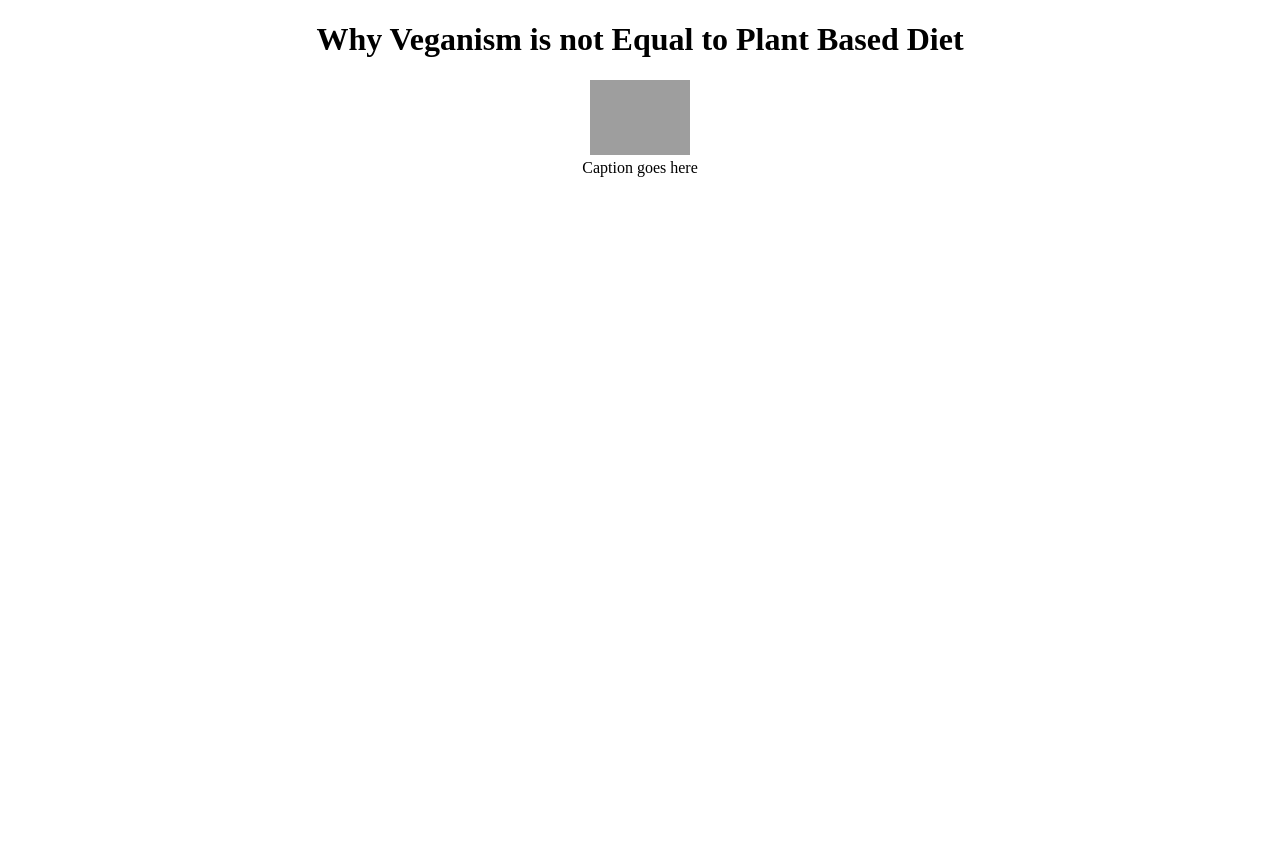
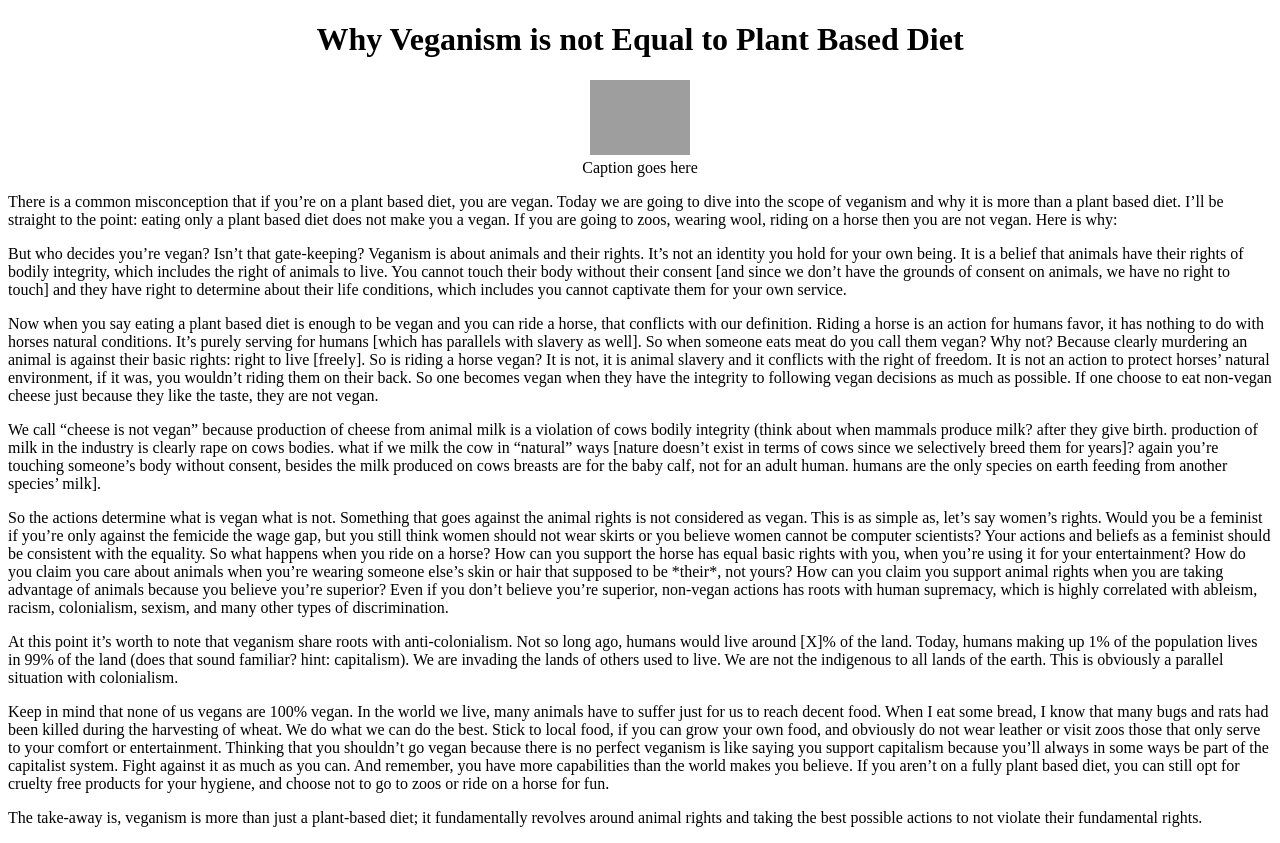
Before and after one commit to bartuakyurek/my-blog, a plain HTML site: page posts/vegan-is-more-than-you-think.html in a window 1280 px wide. Before the commit the page ends 800 px from the top, so only its background shows below. Drawn offline with Linux system fonts and the light colour scheme; grey boxes are pictures that could not be loaded.

Commit message:
Add contents in a post
Add text content to the body of the blog post. Note that this
process should be made easier than manually entering them for each page.
For now, this first blog post is used to experiment with content and
style.

```diff
--- a/posts/vegan-is-more-than-you-think.html
+++ b/posts/vegan-is-more-than-you-think.html
@@ -8,9 +8,10 @@
   </head>
 
   <body>
+
+      <header>
         <center>
           <h1>Why Veganism is not Equal to Plant Based Diet</h1>
-
           <figure>
             <img src="https://images.unsplash.com/photo-1630192207555-ccefb628b2a7?q=80&w=2787&auto=format&fit=crop&ixlib=rb-4.0.3&ixid=M3wxMjA3fDB8MHxwaG90by1wYWdlfHx8fGVufDB8fHx8fA%3D%3D"
             alt="A woman sitting with a banner that says animal liberation"
@@ -18,6 +19,34 @@
             <figcaption>Caption goes here</figcaption>
           </figure>
         </center>
+      </header>
+
+      <p>
+        There is a common misconception that if you’re on a plant based diet, you are vegan. Today we are going to dive into the scope of veganism and why it is more than a plant based diet. I’ll be straight to the point: eating only a plant based diet does not make you a vegan. If you are going to zoos, wearing wool, riding on a horse then you are not vegan. Here is why:
+      </p>
+      <p>
+        But who decides you’re vegan? Isn’t that gate-keeping? Veganism is about animals and their rights. It’s not an identity you hold for your own being. It is a belief that animals have their rights of bodily integrity, which includes the right of animals to live. You cannot touch their body without their consent [and since we don’t have the grounds of consent on animals, we have no right to touch] and they have right to determine about their life conditions, which includes you cannot captivate them for your own service.
+      </p>
+      <p>
+        Now when you say eating a plant based diet is enough to be vegan and you can ride a horse, that conflicts with our definition. Riding a horse is an action for humans favor, it has nothing to do with horses natural conditions. It’s purely serving for humans [which has parallels with slavery as well]. So when someone eats meat do you call them vegan? Why not? Because clearly murdering an animal is against their basic rights: right to live [freely]. So is riding a horse vegan? It is not, it is animal slavery and it conflicts with the right of freedom. It is not an action to protect horses’ natural environment, if it was, you wouldn’t riding them on their back. So one becomes vegan when they have the integrity to following vegan decisions as much as possible. If one choose to eat non-vegan cheese just because they like the taste, they are not vegan.
+      </p>
+      <p>
+        We call “cheese is not vegan” because production of cheese from animal milk is a violation of cows bodily integrity (think about when mammals produce milk? after they give birth. production of milk in the industry is clearly rape on cows bodies. what if we milk the cow in “natural” ways [nature doesn’t exist in terms of cows since we selectively breed them for years]? again you’re touching someone’s body without consent, besides the milk produced on cows breasts are for the baby calf, not for an adult human. humans are the only species on earth feeding from another species’ milk].
+      </p>
+      <p>
+        So the actions determine what is vegan what is not. Something that goes against the animal rights is not considered as vegan. This is as simple as, let’s say women’s rights. Would you be a feminist if you’re only against the femicide the wage gap, but you still think women should not wear skirts or you believe women cannot be computer scientists? Your actions and beliefs as a feminist should be consistent with the equality. So what happens when you ride on a horse? How can you support the horse has equal basic rights with you, when you’re using it for your entertainment? How do you claim you care about animals when you’re wearing someone else’s skin or hair that supposed to be *their*, not yours? How can you claim you support animal rights when you are taking advantage of animals because you believe you’re superior? Even if you don’t believe you’re superior, non-vegan actions has roots with human supremacy, which is highly correlated with ableism, racism, colonialism, sexism, and many other types of discrimination.
+      </p>
+      <p>
+        At this point it’s worth to note that veganism share roots with anti-colonialism. Not so long ago, humans would live around [X]% of the land. Today, humans making up 1% of the population lives in 99% of the land (does that sound familiar? hint: capitalism). We are invading the lands of others used to live. We are not the indigenous to all lands of the earth. This is obviously a parallel situation with colonialism.
+      </p>
+      <p>
+        Keep in mind that none of us vegans are 100% vegan. In the world we live, many animals have to suffer just for us to reach decent food. When I eat some bread, I know that many bugs and rats had been killed during the harvesting of wheat. We do what we can do the best. Stick to local food, if you can grow your own food, and obviously do not wear leather or visit zoos those that only serve to your comfort or entertainment. Thinking that you shouldn’t go vegan because there is no perfect veganism is like saying you support capitalism because you’ll always in some ways be part of the capitalist system. Fight against it as much as you can. And remember, you have more capabilities than the world makes you believe. If you aren’t on a fully plant based diet, you can still opt for cruelty free products for your hygiene, and choose not to go to zoos or ride on a horse for fun.
+      </p>
+      <p>
+        The take-away is, veganism is more than just a plant-based diet; it fundamentally revolves around animal rights and taking the best possible actions to not violate their fundamental rights.
+      </p>
+
+
   </body>
 
 </html>
```
Lines whose indentation alone changed are shown as unchanged.
